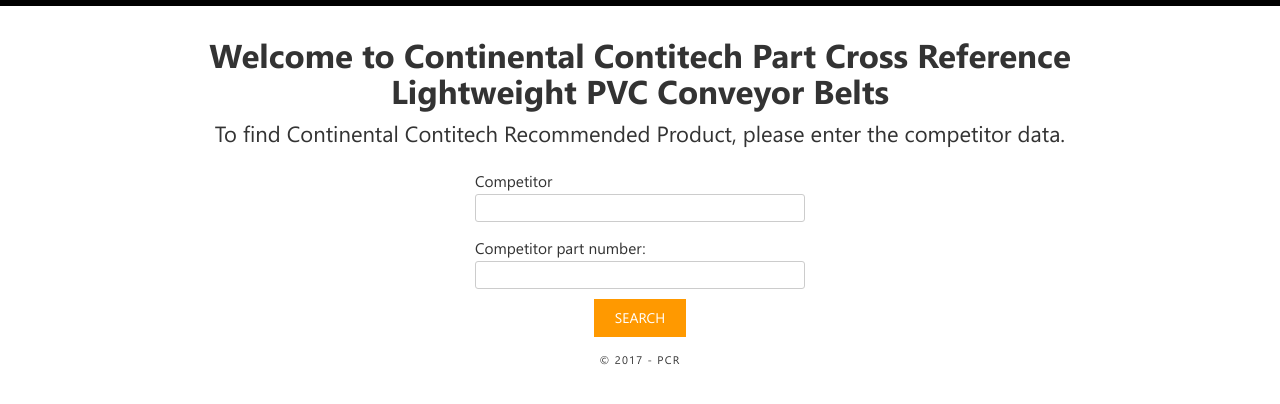
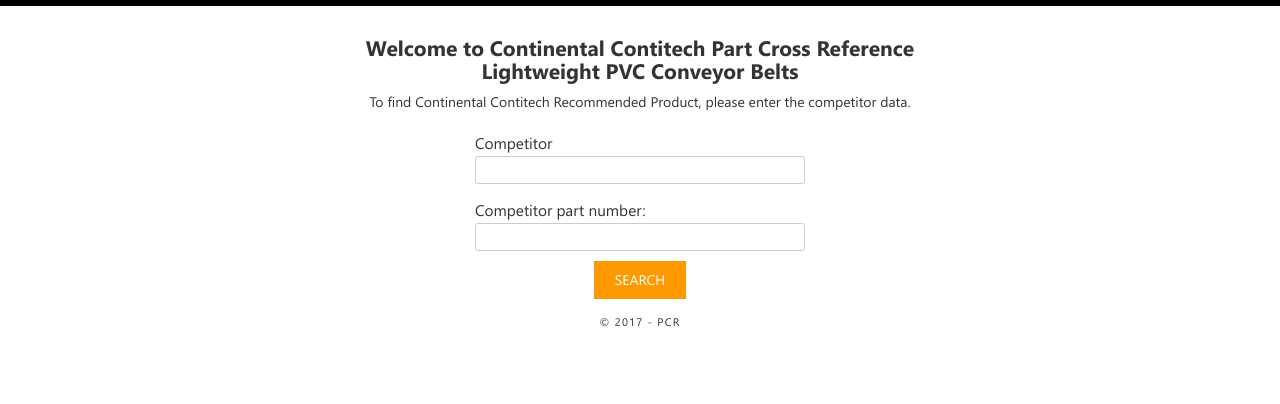
Before and after one commit to codeandrew/continental, a website: page dashboard.html in a window 1280 px wide. Shown: the part 110-514 px from the top of the page. Drawn offline with nearby package versions, Linux system fonts and the light colour scheme.

Commit message:
Updated Style

```diff
--- a/app/scss/styles.scss
+++ b/app/scss/styles.scss
@@ -18,6 +18,7 @@
 }
 html, body  {
   overflow-x: hidden;
+  overflow-y: hidden;
 }
 
 .center {
@@ -104,7 +105,7 @@
     font-size: 1.5em;
   }
   .dash-head {
-    font-size: 22px;
+    //font-size: px;
   }
 	.compete {
 		//width: 90%;
```
Also changed, not shown: app/css/styles.css, app/css/styles.min.css.
